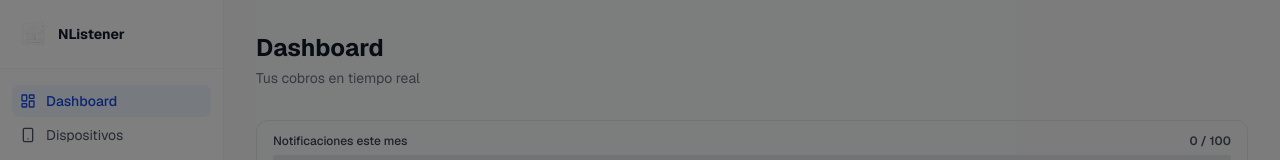
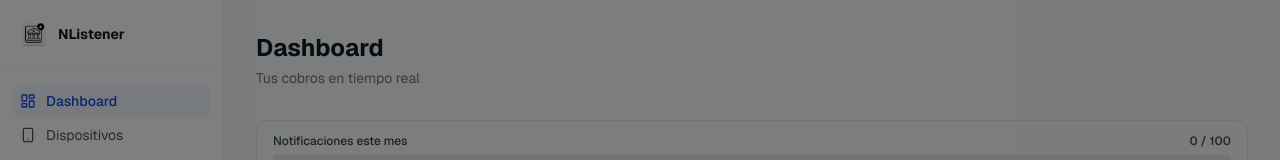
Before and after one commit to tomich78/notification-listener, a Next.js app: page /dashboard in a window 1280 px wide. Shown: the top 160 px of the page. Built offline with nearby package versions, Linux system fonts and the light colour scheme; no server answers; the database is empty; sample sign-in values are in the browser's storage.

Commit message:
feat: logo real de la app (ic_launcher.webp)

```diff
--- a/src/app/dashboard/layout.tsx
+++ b/src/app/dashboard/layout.tsx
@@ -34,7 +34,7 @@ export default function DashboardLayout({ children }: { children: React.ReactNod
     <>
       {/* Logo */}
       <div className="flex items-center gap-2.5 px-5 py-5 border-b border-gray-100">
-        <Image src="/logo.png" alt="NListener" width={28} height={28} className="rounded-lg" />
+        <Image src="/logo.webp" alt="NListener" width={28} height={28} className="rounded-lg" />
         <span className="font-bold text-sm text-gray-900">NListener</span>
       </div>
 
@@ -114,7 +114,7 @@ export default function DashboardLayout({ children }: { children: React.ReactNod
             <Menu className="w-5 h-5" />
           </button>
           <div className="flex items-center gap-2">
-            <Image src="/logo.png" alt="NListener" width={22} height={22} className="rounded-md" />
+            <Image src="/logo.webp" alt="NListener" width={22} height={22} className="rounded-md" />
             <span className="font-bold text-sm text-gray-900">NListener</span>
           </div>
         </header>
--- a/src/app/page.tsx
+++ b/src/app/page.tsx
@@ -21,7 +21,7 @@ export default async function LandingPage() {
       <nav className="sticky top-0 z-40 bg-white/90 backdrop-blur border-b border-gray-100">
         <div className="max-w-5xl mx-auto px-6 py-4 flex items-center justify-between">
           <div className="flex items-center gap-2">
-            <Image src="/logo.png" alt="NListener" width={28} height={28} className="rounded-lg" />
+            <Image src="/logo.webp" alt="NListener" width={28} height={28} className="rounded-lg" />
             <span className="font-bold text-gray-900">NListener</span>
           </div>
           <div className="flex items-center gap-3">
@@ -273,7 +273,7 @@ export default async function LandingPage() {
       <footer className="border-t border-gray-100 py-8">
         <div className="max-w-5xl mx-auto px-6 flex flex-col sm:flex-row items-center justify-between gap-4 text-sm text-gray-400">
           <div className="flex items-center gap-2">
-            <Image src="/logo.png" alt="NListener" width={22} height={22} className="rounded-md" />
+            <Image src="/logo.webp" alt="NListener" width={22} height={22} className="rounded-md" />
             <span className="font-medium text-gray-600">NListener</span>
           </div>
           <div className="flex items-center gap-6">
```
Also changed, not shown: public/logo.png (deleted), public/logo.webp (added).
